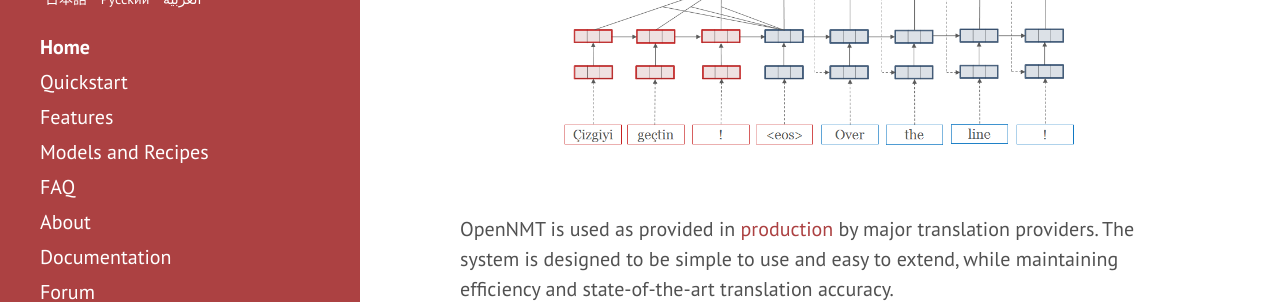
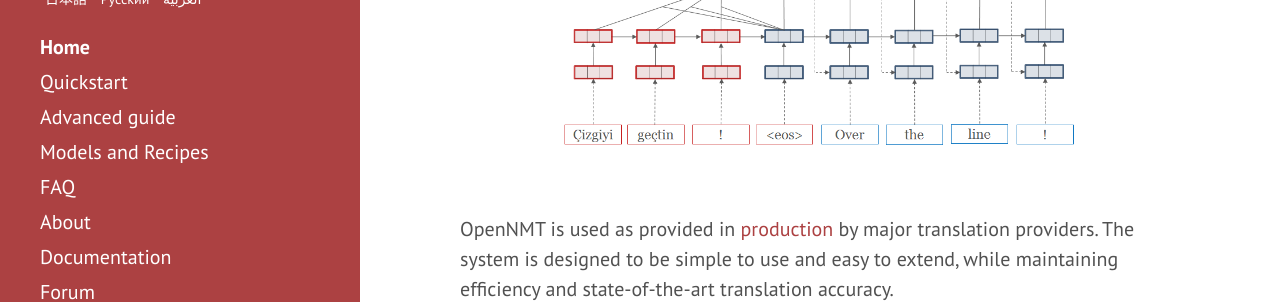
Before and after one commit to OpenNMT/opennmt.github.io, a Jekyll site: the page built from index.md, in a window 1280 px wide. Shown: the part 320-622 px from the top of the page. Built offline with Jekyll 4.4.1, drawn with Linux system fonts in a browser that asks for light colours.

Commit message:
Rename guide page

```diff
--- a/Advanced.md
+++ b/Advanced.md
@@ -1,6 +1,6 @@
 ---
 layout: page
-title: Features
+title: Advanced guide
 order: 2.5
 ---
 
```
